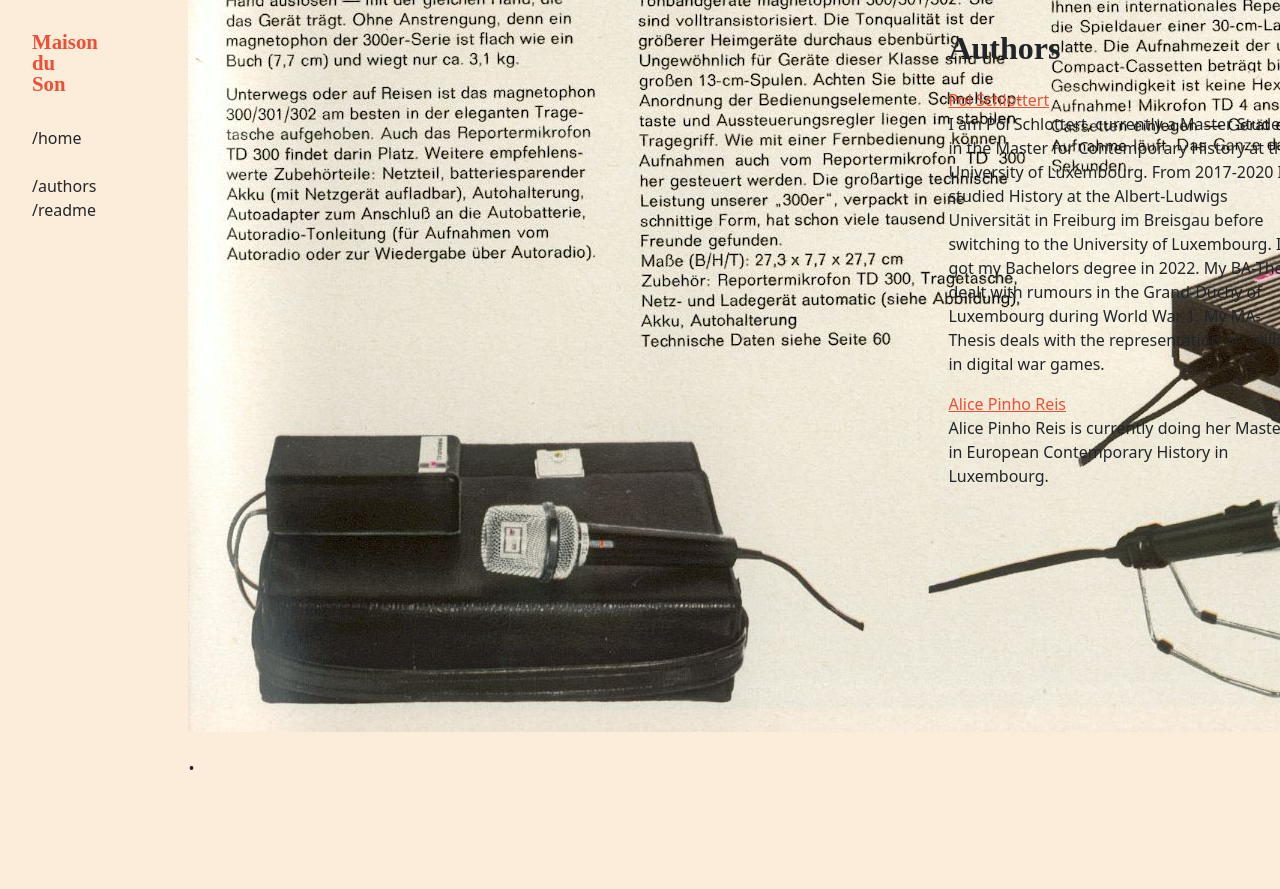
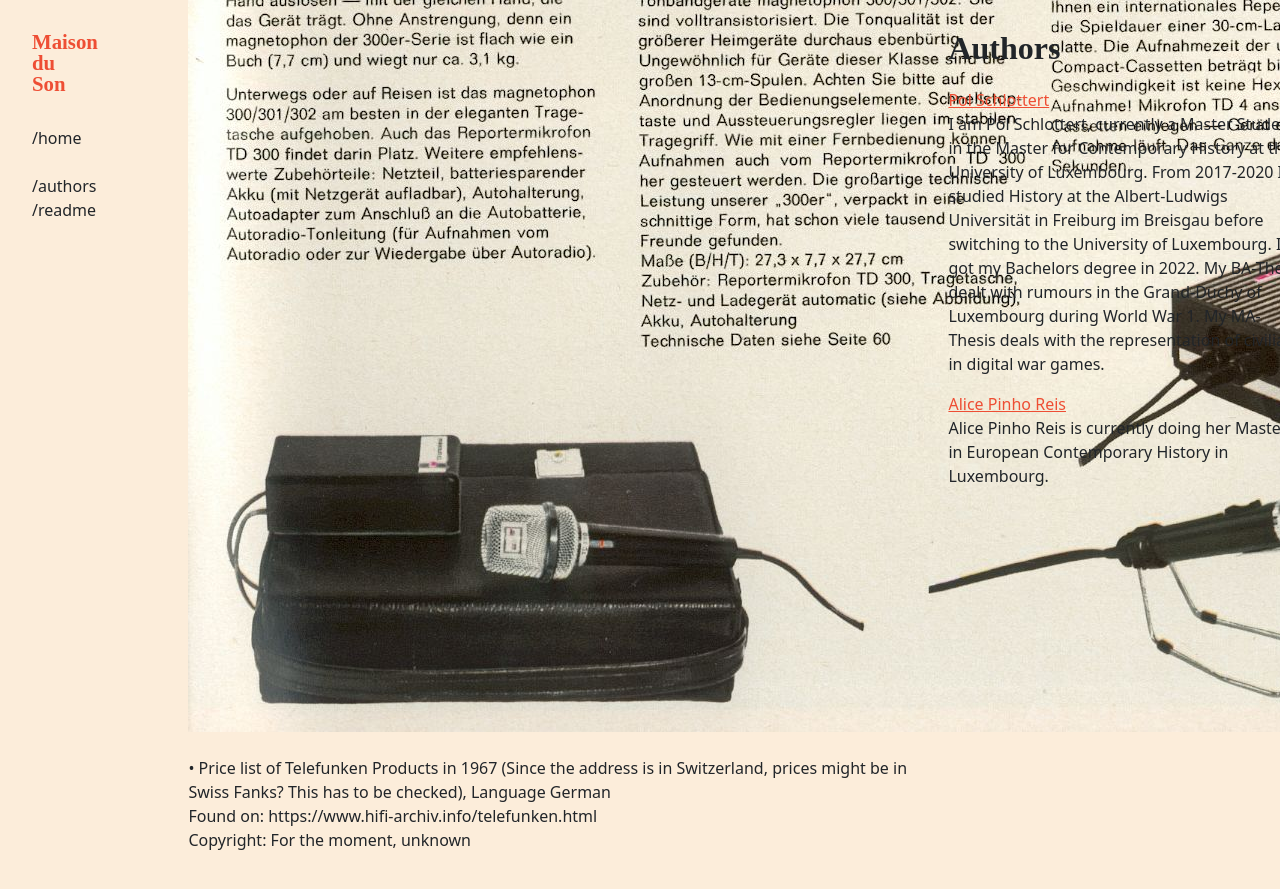
Before and after one commit to C2DH/maison-du-son, a Jekyll site: the page built from _objects/telefunken-m-4001.md, in a window 1280 px wide and 900 px high, scrolled down 9764 px. Shown: the top 889 px of the window. Built offline with Jekyll 4.4.1, drawn with Linux system fonts in a browser that asks for light colours; some web fonts are replaced; before the commit the page ends 10592 px from its top, so only the background shows below that.

Commit message:
Update telefunken-m-4001.md

```diff
--- a/_objects/telefunken-m-4001.md
+++ b/_objects/telefunken-m-4001.md
@@ -102,4 +102,6 @@
 Copyright: For the moment, unknown <br>
 <img src="/assets/images/Telefunken 4001 Katalog.jpg"> <br>
 <br>
-•
+• Price list of Telefunken Products in 1967 (Since the address is in Switzerland, prices might be in Swiss Fanks? This has to be checked), Language German <br>
+Found on: https://www.hifi-archiv.info/telefunken.html <br>
+Copyright: For the moment, unknown <br>
```
